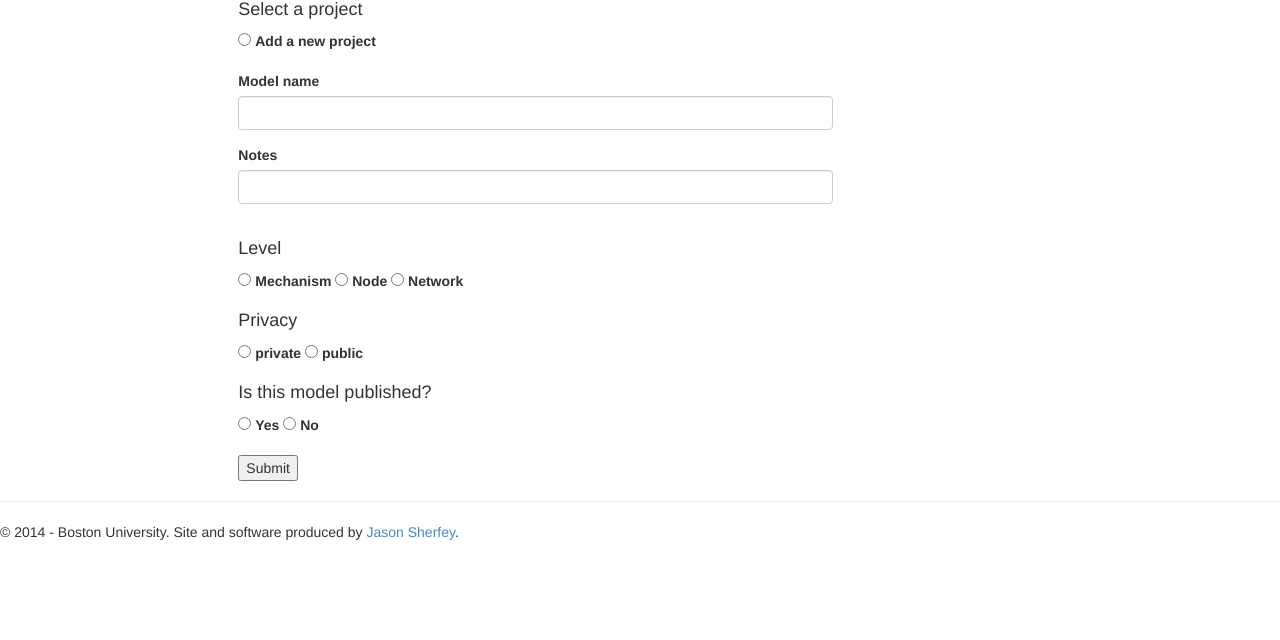
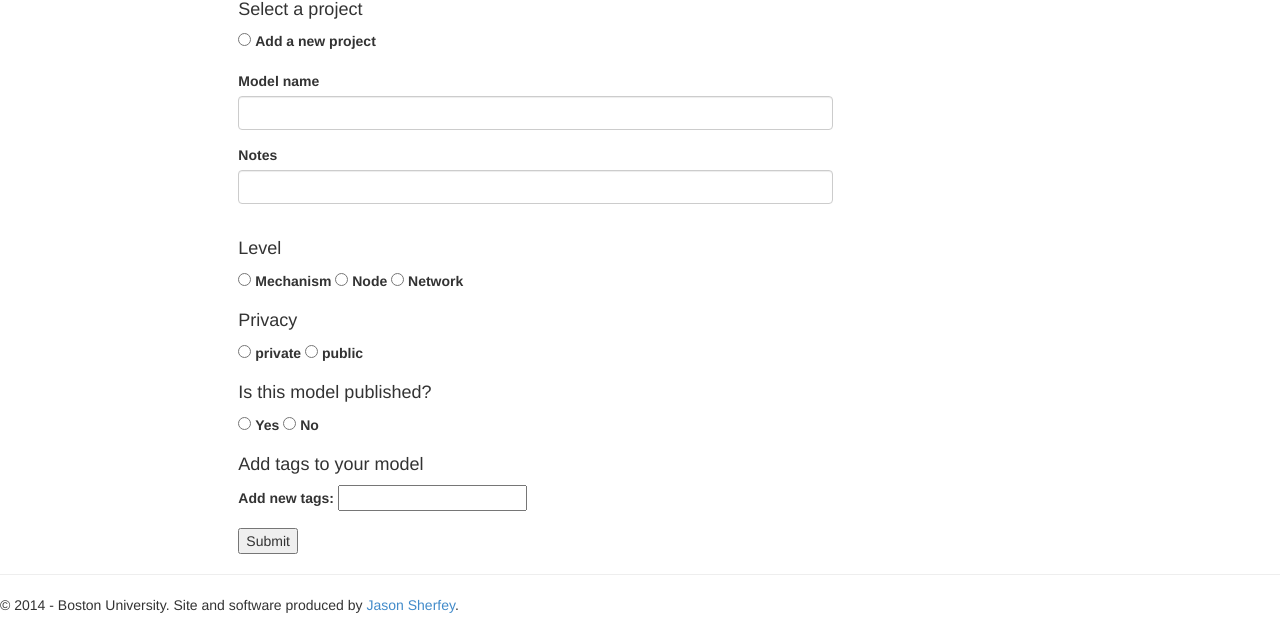
Before and after one commit to jsherfey/infinitebrain, a Django app: template modeldb/templates/modeldb/add_model.html in a window 1280 px wide. Shown: the part 160-800 px from the top of the page. Run offline with Django 3.2, Linux system fonts and the light colour scheme; the template is opened without the code that fills it, so the values that code supplies are empty; parts of the project's set-up code (start-up, migrations or seed data) failed here and were passed over; some libraries are stand-ins or nearby versions.

Commit message:
added tags to upload page

```diff
--- a/modeldb/templates/modeldb/add_model.html
+++ b/modeldb/templates/modeldb/add_model.html
@@ -77,6 +77,18 @@
                     </div>
                 </div>
 
+                <h4>Add tags to your model</h4>
+                <div class="form-group">
+                    {% for tag in tags %}
+                    <input type="checkbox" value= {{tag.name}} id={{tag.name}} name="tag[]" />
+                    <label for={{tag.name}}>{{tag.name}}</label>
+                    {% endfor %}
+                    <div class="form-group">
+                        <label for="newtags">Add new tags:</label>
+                        <input type="text" id="newtags" name="newtags"/>
+                    </div>
+                </div>
+
                 <input type="submit" value="Submit" />
             </form>
         </div>
```
Also changed, not shown: modeldb/views.py (+11 -5 lines).
